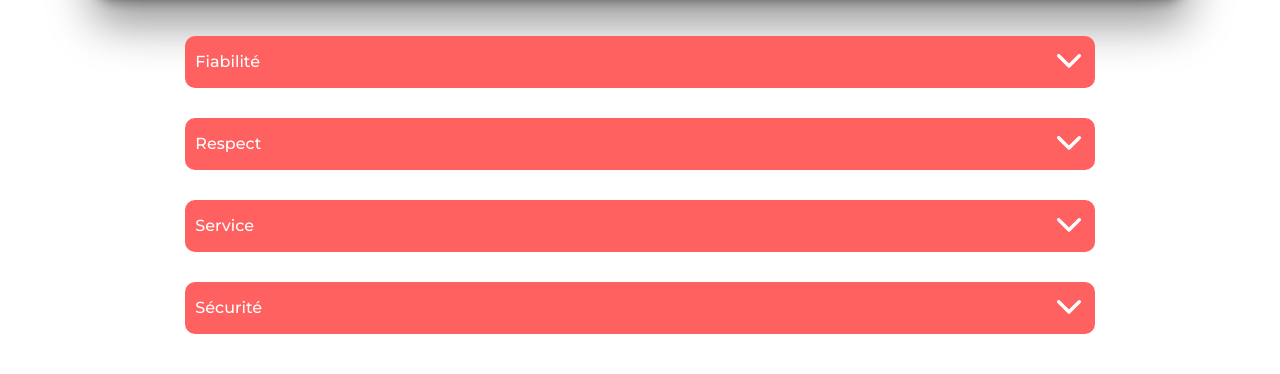
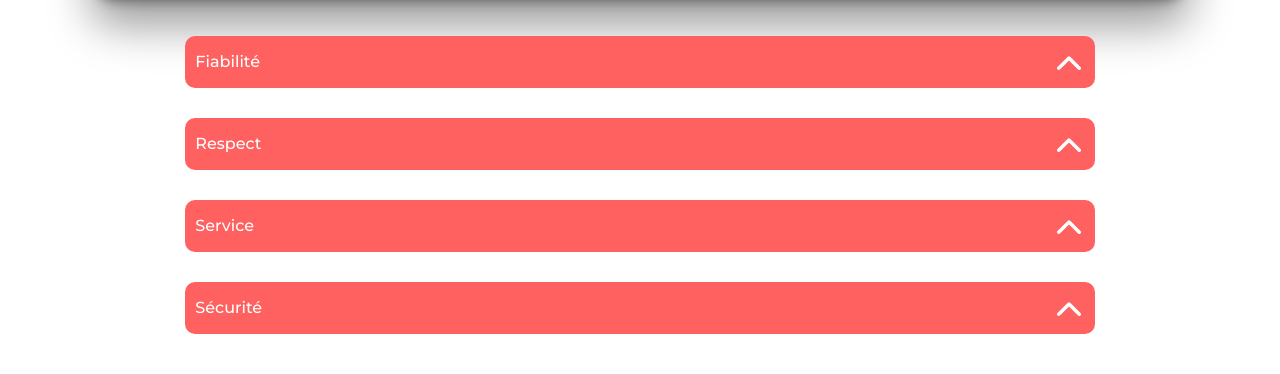
Before and after one commit to Jo8Dev/Kasa, a React (Vite) app: page /about in a window 1280 px wide. Shown: the part 388-762 px from the top of the page. Built offline with nearby package versions, Linux system fonts and the light colour scheme.

Commit message:
Fix - Inversion de la fleche des dropDown pour respecter la maquette

```diff
--- a/src/components/DropDown/DropDown.jsx
+++ b/src/components/DropDown/DropDown.jsx
@@ -17,7 +17,7 @@ function DropDown({ title, text }) {
                 <img
                     src={arrow}
                     alt="Flèche"
-                    className={`${isVisible ? "" : styles.rotated}`}
+                    className={`${isVisible ? styles.rotated : ""}`}
                     onClick={toggleVisibility}
                 />
             </div>
--- a/src/components/DropDown/DropDown.module.scss
+++ b/src/components/DropDown/DropDown.module.scss
@@ -22,7 +22,6 @@
 
         img {
             cursor: pointer;
-            transform: rotate(180);
             transition: transform 0.4s linear;
         }
 
```
